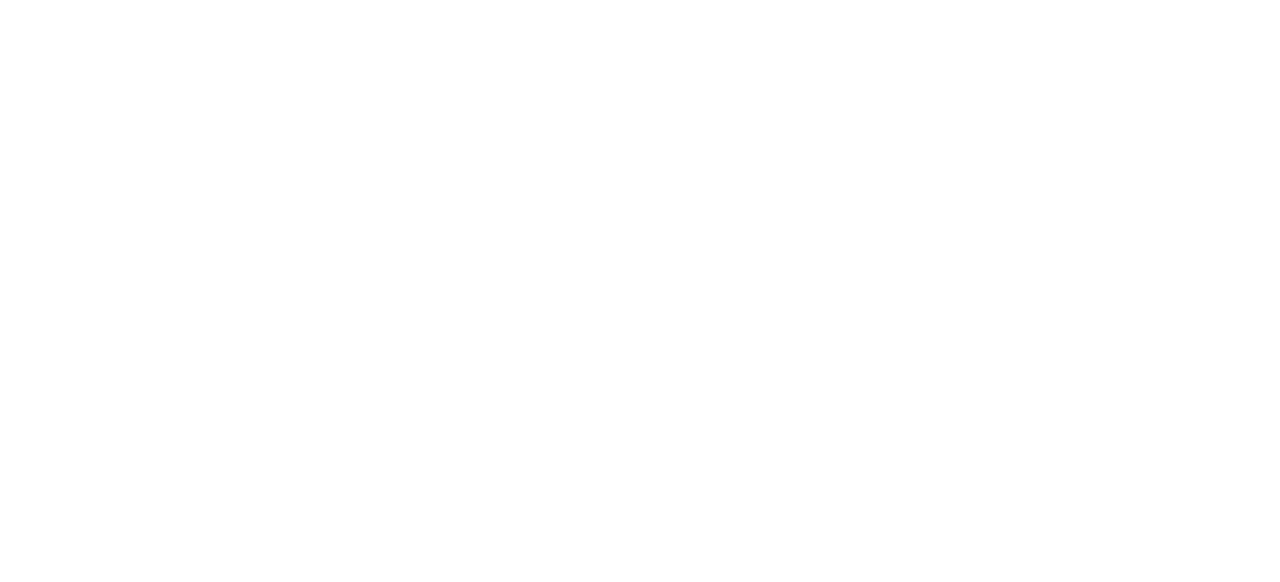
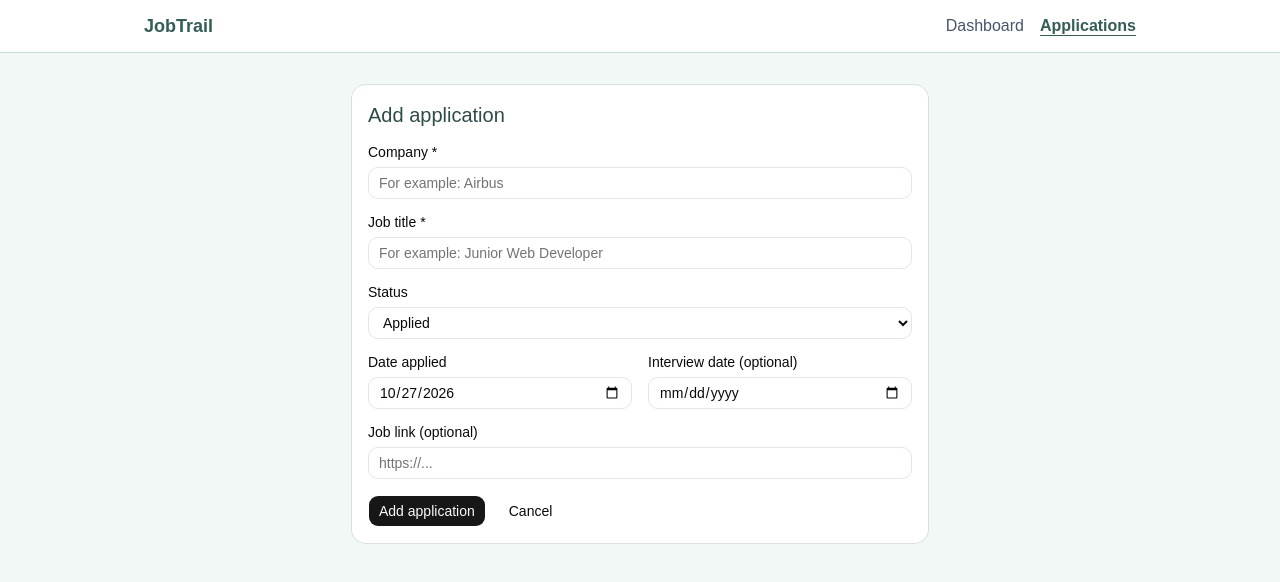
Before and after one commit to vanjulT/jobtrail, a React (Vite) app: page /applications/new in a window 1280 px wide. Before the commit this address had no page. Shown: the top 582 px of the page. Built offline with nearby package versions, Linux system fonts and the light colour scheme.

Commit message:
Add reusable application form and add/edit page

```diff
--- a/src/App.jsx
+++ b/src/App.jsx
@@ -2,6 +2,7 @@
 import Layout from "@/components/Layout"
 import DashboardPage from "@/pages/DashboardPage"
 import ApplicationsPage from "@/pages/ApplicationsPage"
+import ApplicationFormPage from "@/pages/ApplicationFormPage"
 
 function App() {
   return (
@@ -9,6 +10,8 @@
       <Route element={<Layout />}>
         <Route path="/" element={<DashboardPage />} />
         <Route path="/applications" element={<ApplicationsPage />} />
+        <Route path="/applications/new" element={<ApplicationFormPage />} />
+        <Route path="/applications/:id/edit" element={<ApplicationFormPage />} />
       </Route>
     </Routes>
   )
--- /dev/null
+++ b/src/components/ApplicationForm.jsx
@@ -0,0 +1,134 @@
+import { useState } from "react"
+import { Link } from "react-router-dom"
+import { Button, buttonVariants } from "@/components/ui/button"
+import { Input } from "@/components/ui/input"
+import { Label } from "@/components/ui/label"
+import { STATUSES } from "@/lib/constants"
+
+function getEmptyForm() {
+  return {
+    company: "",
+    role: "",
+    status: "Applied",
+    dateApplied: new Date().toISOString().slice(0, 10),
+    interviewDate: "",
+    link: "",
+  }
+}
+
+function ApplicationForm({ initialValues, onSubmit, submitLabel }) {
+  const [values, setValues] = useState({ ...getEmptyForm(), ...initialValues })
+  const [error, setError] = useState("")
+
+  function handleChange(event) {
+    const { name, value } = event.target
+    setValues((current) => ({ ...current, [name]: value }))
+  }
+
+  function handleSubmit(event) {
+    event.preventDefault()
+    if (values.company.trim() === "" || values.role.trim() === "") {
+      setError("Please fill in the company and the job title.")
+      return
+    }
+    onSubmit({
+      ...values,
+      company: values.company.trim(),
+      role: values.role.trim(),
+    })
+  }
+
+  return (
+    <form onSubmit={handleSubmit} className="grid gap-4">
+      <div className="grid gap-2">
+        <Label htmlFor="company">Company *</Label>
+        <Input
+          id="company"
+          name="company"
+          value={values.company}
+          onChange={handleChange}
+          placeholder="For example: Airbus"
+        />
+      </div>
+
+      <div className="grid gap-2">
+        <Label htmlFor="role">Job title *</Label>
+        <Input
+          id="role"
+          name="role"
+          value={values.role}
+          onChange={handleChange}
+          placeholder="For example: Junior Web Developer"
+        />
+      </div>
+
+      <div className="grid gap-2">
+        <Label htmlFor="status">Status</Label>
+        <select
+          id="status"
+          name="status"
+          value={values.status}
+          onChange={handleChange}
+          className="h-8 w-full rounded-lg border border-input bg-transparent px-2.5 text-sm outline-none focus-visible:border-ring focus-visible:ring-3 focus-visible:ring-ring/50"
+        >
+          {STATUSES.map((status) => (
+            <option key={status} value={status}>
+              {status}
+            </option>
+          ))}
+        </select>
+      </div>
+
+      <div className="grid gap-4 sm:grid-cols-2">
+        <div className="grid gap-2">
+          <Label htmlFor="dateApplied">Date applied</Label>
+          <Input
+            id="dateApplied"
+            name="dateApplied"
+            type="date"
+            value={values.dateApplied}
+            onChange={handleChange}
+          />
+        </div>
+
+        <div className="grid gap-2">
+          <Label htmlFor="interviewDate">Interview date (optional)</Label>
+          <Input
+            id="interviewDate"
+            name="interviewDate"
+            type="date"
+            value={values.interviewDate}
+            onChange={handleChange}
+          />
+        </div>
+      </div>
+
+      <div className="grid gap-2">
+        <Label htmlFor="link">Job link (optional)</Label>
+        <Input
+          id="link"
+          name="link"
+          type="url"
+          value={values.link}
+          onChange={handleChange}
+          placeholder="https://..."
+        />
+      </div>
+
+      {error !== "" && (
+        <p role="alert" className="text-sm text-red-700">
+          {error}
+        </p>
+      )}
+
+      <div className="flex gap-3">
+        <Button type="submit">{submitLabel}</Button>
+        <Link to="/applications" className={buttonVariants({ variant: "outline" })}>
+          Cancel
+        </Link>
+      </div>
+    </form>
+  )
+}
+
+export default ApplicationForm
--- /dev/null
+++ b/src/lib/constants.js
@@ -0,0 +1 @@
+export const STATUSES = ["Applied", "Interview", "Offer", "Rejected"]
--- /dev/null
+++ b/src/pages/ApplicationFormPage.jsx
@@ -0,0 +1,52 @@
+import { Link, useNavigate, useParams } from "react-router-dom"
+import ApplicationForm from "@/components/ApplicationForm"
+import { Card, CardContent, CardHeader, CardTitle } from "@/components/ui/card"
+import { useApplications } from "@/context/ApplicationsContext"
+
+function ApplicationFormPage() {
+  const { id } = useParams()
+  const navigate = useNavigate()
+  const { applications, addApplication, updateApplication } = useApplications()
+
+  const isEditing = id !== undefined
+  const existing = applications.find((app) => app.id === id)
+
+  if (isEditing && !existing) {
+    return (
+      <div>
+        <h1 className="text-2xl font-bold text-opal-800">Application not found</h1>
+        <Link to="/applications" className="mt-2 inline-block text-opal-700 underline">
+          Back to applications
+        </Link>
+      </div>
+    )
+  }
+
+  function handleSubmit(values) {
+    if (isEditing) {
+      updateApplication(id, values)
+    } else {
+      addApplication(values)
+    }
+    navigate("/applications")
+  }
+
+  return (
+    <Card className="mx-auto max-w-xl">
+      <CardHeader>
+        <CardTitle className="text-xl text-opal-800">
+          {isEditing ? "Edit application" : "Add application"}
+        </CardTitle>
+      </CardHeader>
+      <CardContent>
+        <ApplicationForm
+          initialValues={existing}
+          onSubmit={handleSubmit}
+          submitLabel={isEditing ? "Save changes" : "Add application"}
+        />
+      </CardContent>
+    </Card>
+  )
+}
+
+export default ApplicationFormPage
--- a/src/pages/ApplicationsPage.jsx
+++ b/src/pages/ApplicationsPage.jsx
@@ -1,8 +1,26 @@
+import { Link } from "react-router-dom"
+import { buttonVariants } from "@/components/ui/button"
+import { useApplications } from "@/context/ApplicationsContext"
+
 function ApplicationsPage() {
+  const { applications } = useApplications()
+
   return (
     <div>
-      <h1 className="text-2xl font-bold text-opal-800">Applications</h1>
-      <p className="mt-2 text-slate-600">Your list of applications will appear here.</p>
+      <div className="flex flex-wrap items-center justify-between gap-3">
+        <h1 className="text-2xl font-bold text-opal-800">Applications</h1>
+        <Link to="/applications/new" className={buttonVariants()}>
+          Add application
+        </Link>
+      </div>
+
+      <ul className="mt-6 grid gap-2">
+        {applications.map((app) => (
+          <li key={app.id} className="rounded-lg bg-white p-3">
+            {app.company} - {app.role} ({app.status})
+          </li>
+        ))}
+      </ul>
     </div>
   )
 }
```
